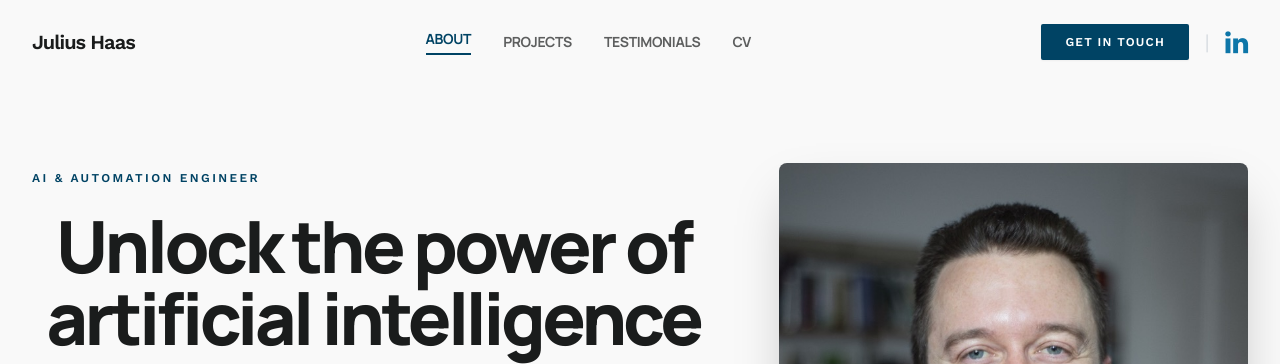
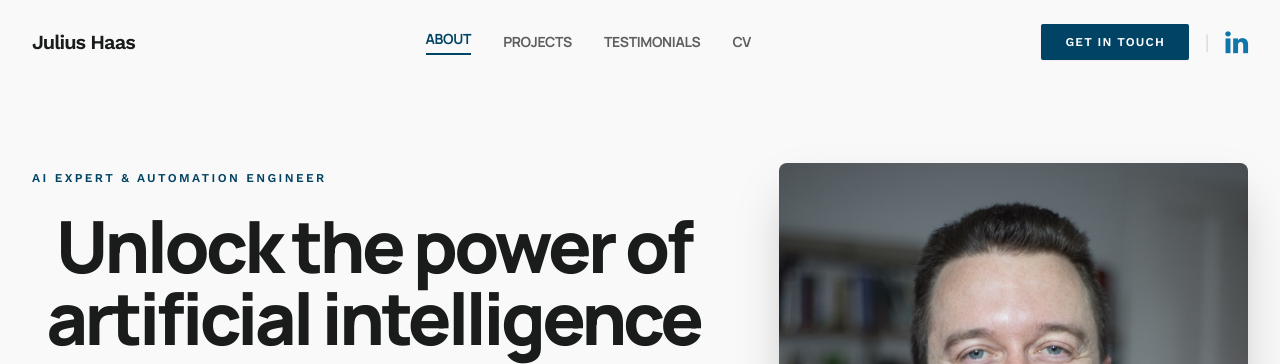
Before and after one commit to julhaas91/julhaas91.github.io, a Jekyll site: the page built from index.html, in a window 1280 px wide and 900 px high. Shown: the top 364 px of the window. Built offline with Jekyll 4.4.1, drawn with Linux system fonts in a browser that asks for light colours; nearby versions of some CDN libraries; a style sheet for code colours, icons or effects is not loaded.

Commit message:
change title to "AI Expert & Automation Engineer"

```diff
--- a/_includes/head.html
+++ b/_includes/head.html
@@ -5,7 +5,7 @@
     <meta name="google-site-verification" content="Cg8yLhyulyPuQaGVyOIGr3OPgS6NDLSjOB8GbgKRrSY" />
 
     <title>{% if page.title %}{{ page.title }} &ndash; {% endif %}{{ site.name }}</title>
-    <meta name="description" content="Julius Haas - AI & Automation Engineer">
+    <meta name="description" content="Julius Haas - AI Expert & Automation Engineer">
 
     <script src="https://cdn.tailwindcss.com?plugins=forms,container-queries"></script>
     <link href="https://fonts.googleapis.com/css2?family=Manrope:wght@400;700;800&family=Work+Sans:wght@300;400;500;600&display=swap" rel="stylesheet">
--- a/index.html
+++ b/index.html
@@ -8,7 +8,7 @@
 <section class="landing-section max-w-7xl mx-auto px-8 py-10 lg:py-16">
   <div class="grid grid-cols-1 lg:grid-cols-12 gap-16 items-center">
     <div class="lg:col-span-7">
-      <span class="inline-block text-xs font-bold uppercase tracking-[0.2em] text-primary mb-6">AI & Automation Engineer</span>
+      <span class="inline-block text-xs font-bold uppercase tracking-[0.2em] text-primary mb-6">AI Expert & Automation Engineer</span>
       <h1 class="text-5xl lg:text-7xl font-extrabold tracking-tighter leading-[1.1] mb-8 text-on-background font-headline">
         Unlock the power of artificial intelligence for your business.
       </h1>
@@ -34,7 +34,7 @@
     </div>
     <div class="lg:col-span-5 relative">
       <div class="aspect-[4/5] rounded-xl overflow-hidden shadow-2xl bg-surface-container-low">
-        <img alt="Julius Haas - AI & Automation Engineer" class="w-full h-full object-cover" src="/images/julius_profile.jpg">
+        <img alt="Julius Haas - AI Expert & Automation Engineer" class="w-full h-full object-cover" src="/images/julius_profile.jpg">
       </div>
       <div class="absolute -bottom-6 -left-6 bg-primary w-32 h-32 -z-10 opacity-10"></div>
     </div>
```
